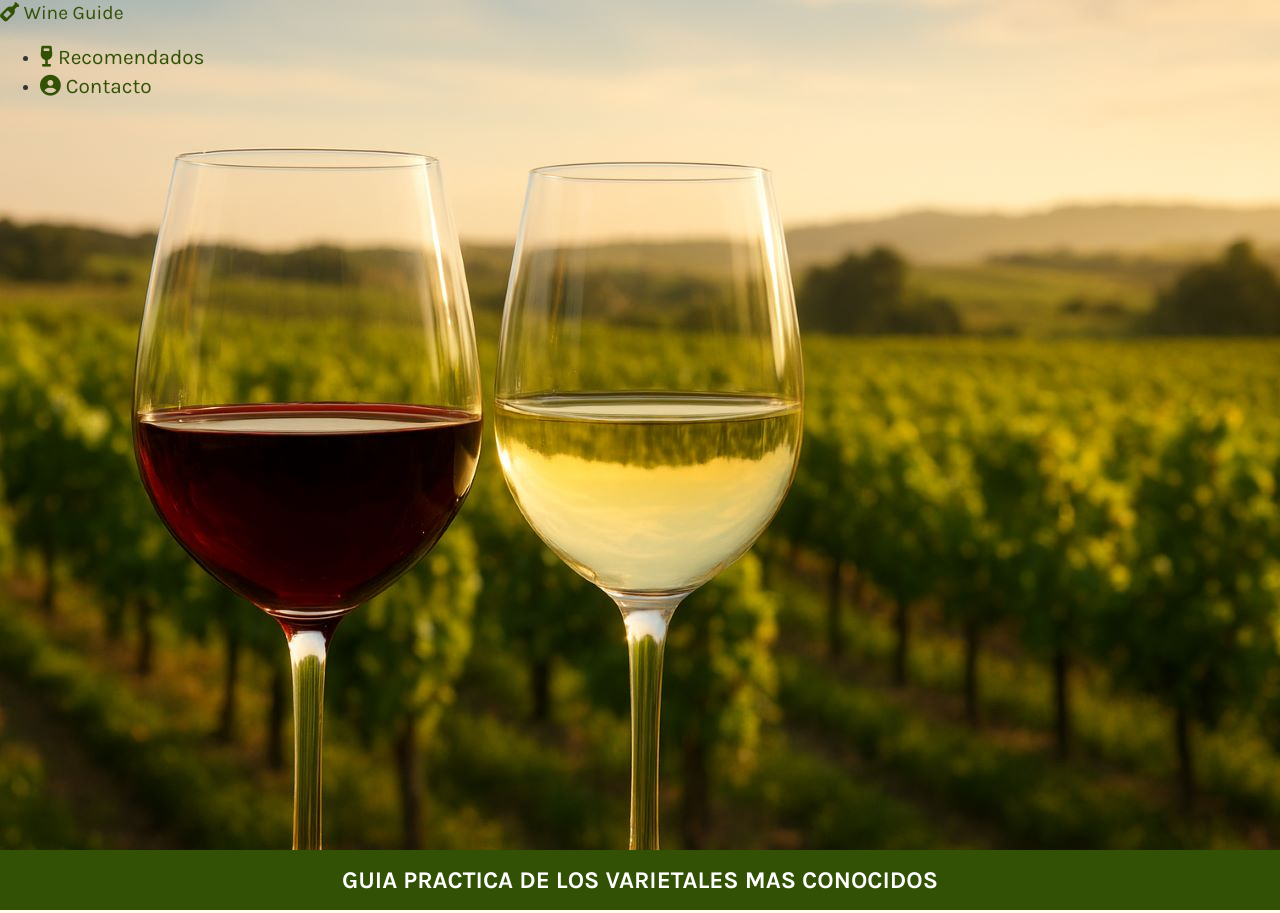
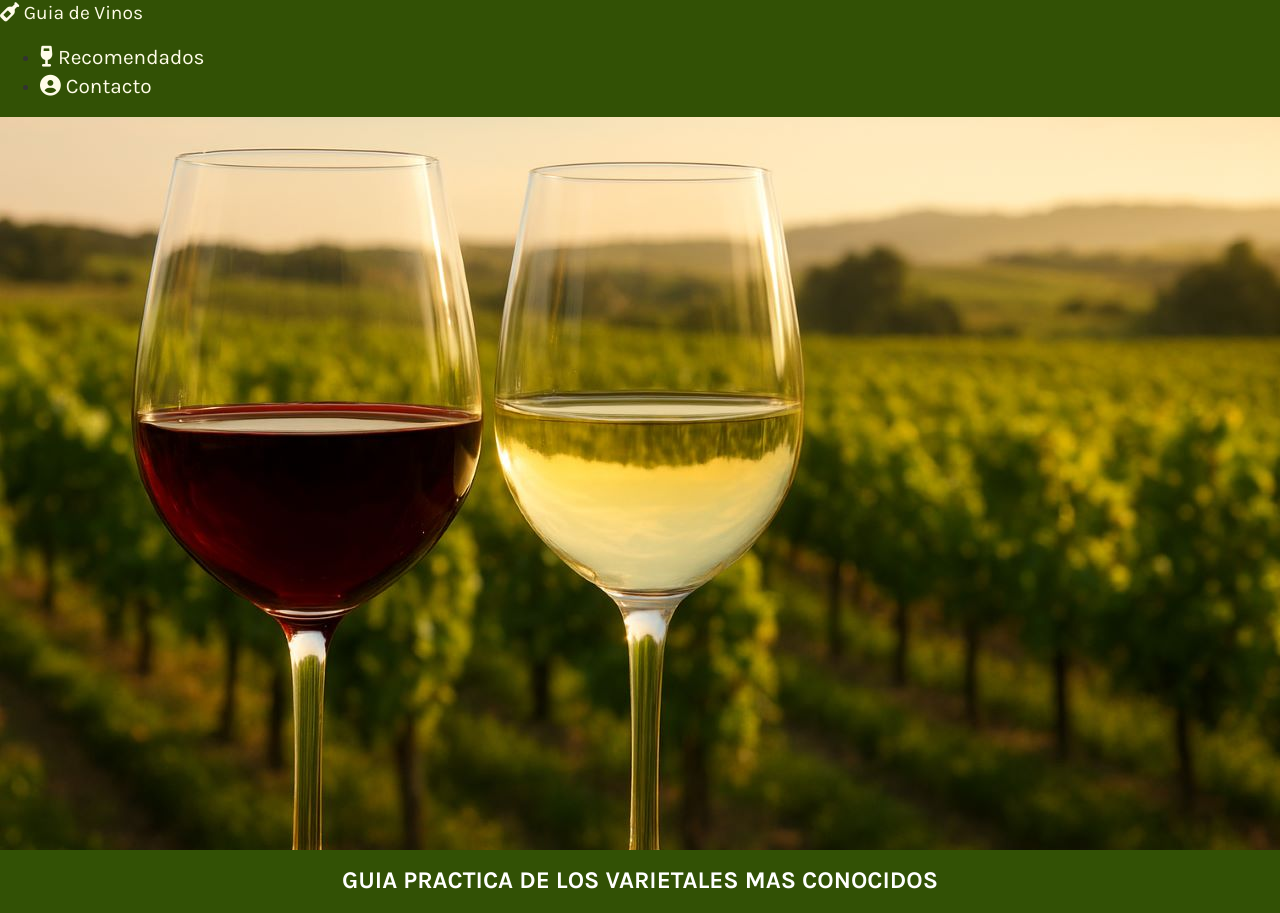
Before and after one commit to CharitoLucero/wineguide, a plain HTML site: page index.html in a window 1280 px wide. Shown: the top 913 px of the page. Drawn offline with Linux system fonts and the light colour scheme; a web font is replaced by a local one.

Commit message:
detalles

```diff
--- a/index.html
+++ b/index.html
@@ -36,7 +36,7 @@
                <a href="/" class="logo karla-<uniquifier>">
                  <i class="fa-solid fa-wine-bottle"></i>
 
-                <span>Wine Guide</span>
+                <span>Guia de Vinos</span>
                </a>
 
             </div>
@@ -151,7 +151,7 @@
                 <p><a href=""></a>
                     Emblemático y versátil. Ofrece notas de ananá y durazno con toques cítricos y florales en su aroma. El sabor tiene una sensación cremosa con notas de vainilla.
                     <br>
-                    Presenta variantes en sus estilos: jÓvenes y frescos o complejos y elegantes.
+                    Presenta variantes en sus estilos: jóvenes y frescos o complejos y elegantes.
                 </p>
                 <img src="./imag/chardonnay.jpg" alt="">
             </div>
--- a/wine.css
+++ b/wine.css
@@ -1,10 +1,18 @@
 
-body {
+    body {
       font-family: "Karla", sans-serif;
       margin: 0;
       padding: 0;
-      background: #fffce9;
+      background: #325105;
       color: #333;
+    }
+
+    nav{
+      position: fixed;
+      top: 0;
+      width: 100%;
+      background-color: #325105;
+      z-index: 1000;
     }
 
     h2 {
@@ -15,9 +23,6 @@ body {
       margin: 0;
       font-weight: bold;
     }
-
-
-
 
     h3{
       text-align: center;
@@ -44,6 +49,8 @@ body {
       outline: none;
     }
 
+    /* Estilos de id */
+
     #footer a {
       cursor: pointer;
       font-size: 14px;
@@ -67,6 +74,7 @@ body {
    }
 
 
+   /* Estilos de clases */
 
     .banner {
       background-image: url(./imag/banner.jpg);
@@ -77,7 +85,7 @@ body {
     }
 
     .links a{
-      color: #325105;
+      color: #fffce9;
       text-decoration: none;
       font-size: 1.3rem;
       line-height: 1.4;
@@ -89,7 +97,7 @@ body {
     }
 
     .logo {
-      color: #325105;
+      color: #fffce9;
       text-decoration: none;
       font-size: 1.2rem;
       line-height: 1.4;
@@ -158,12 +166,12 @@ body {
       display: flex;
 
     }
-
+/*
     .form-contac:hover{
       box-shadow:#c1d005;
       transform: scale(1.03);
 
-    }
+    } */
 
     .form-contac-imput{
       width: 1200px;
@@ -173,7 +181,6 @@ body {
       padding: 10px;
       font-size: 16px;
 
-      color: #c1d005;
     }
 
    .form-term{
```
